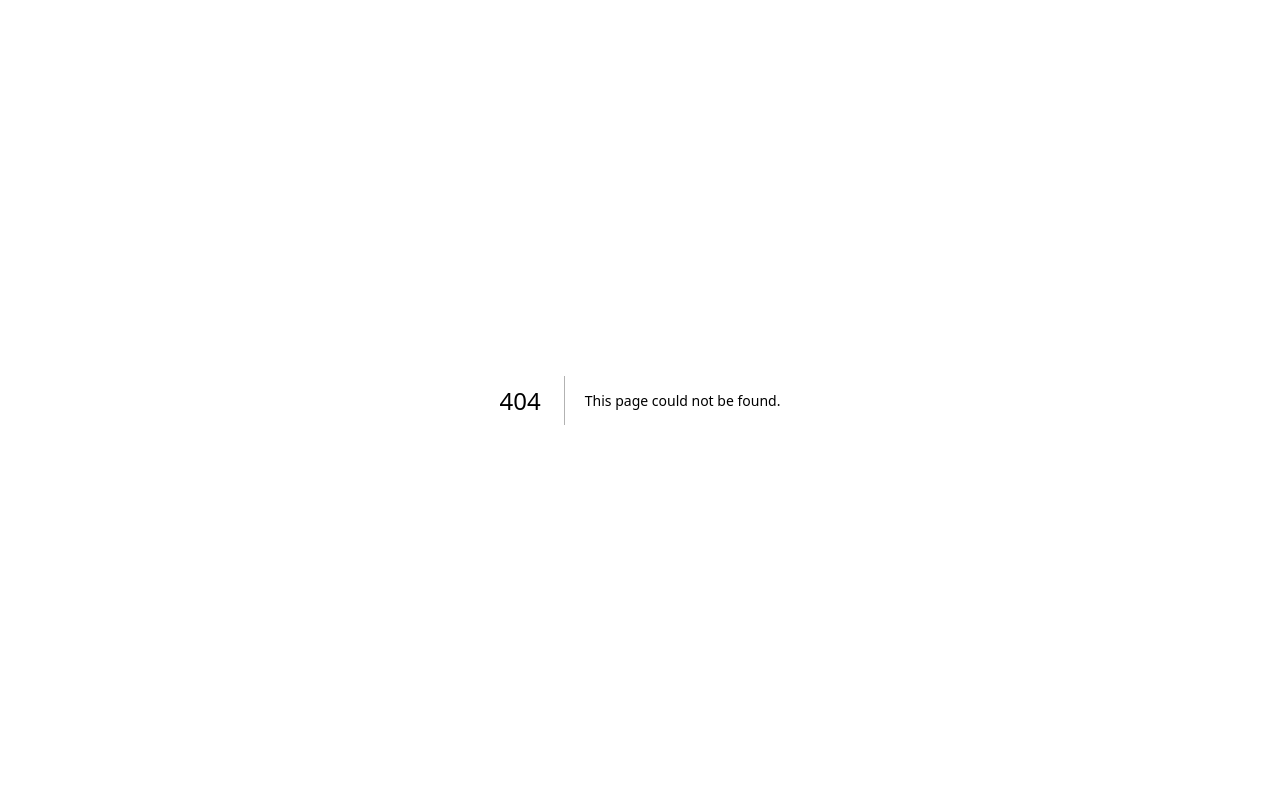
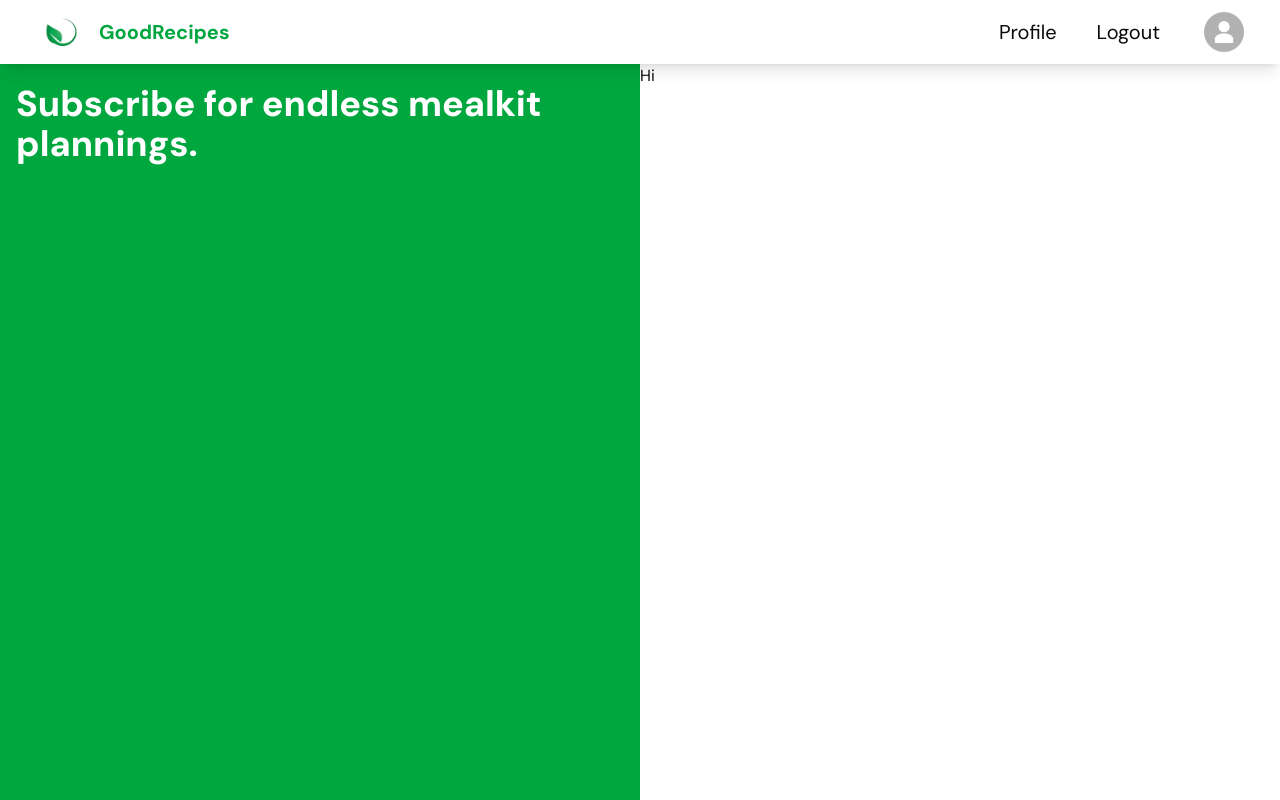
Before and after one commit to toonyvu/COMP-1682.2, a Next.js app in the folder frontend/: page /subscribe in a window 1280 px wide. Before the commit this address had no page. Built offline with nearby package versions, Linux system fonts and the light colour scheme.

Commit message:
Feature: Completed Basic Stripe Integration

```diff
--- /dev/null
+++ b/frontend/app/subscribe/layout.tsx
@@ -0,0 +1,14 @@
+import UserNavbar from "@/components/navbars/UserNavbar";
+
+export default function SubscribeLayout({
+  children,
+}: {
+  children: React.ReactNode;
+}) {
+  return (
+    <div className="min-h-screen flex flex-col">
+      <UserNavbar />
+      {children}
+    </div>
+  );
+}
--- /dev/null
+++ b/frontend/app/subscribe/page.tsx
@@ -0,0 +1,11 @@
+import SubscribeLeft from "@/components/SubscribeLeft";
+
+export default async function SubscribePage() {
+  return (
+    <div className="flex-1 flex">
+      <SubscribeLeft />
+
+      <div className="flex-1">Hi</div>
+    </div>
+  );
+}
--- /dev/null
+++ b/frontend/components/SubscribeLeft.tsx
@@ -0,0 +1,9 @@
+export default function SubscribeLeft() {
+  return (
+    <div className="flex-1 bg-green-600">
+      <h1 className="text-white text-4xl font-extrabold mt-5 ml-4">
+        Subscribe for endless mealkit plannings.
+      </h1>
+    </div>
+  );
+}
--- a/frontend/components/navbars/UserNavbar.tsx
+++ b/frontend/components/navbars/UserNavbar.tsx
@@ -11,7 +11,7 @@ import icon from "../../public/icon.png";
 import profile from "../../public/profile.png";
 export default function UserNavbar() {
   return (
-    <div className="w-full h-12 sm:h-16 bg-white flex items-center px-2 lg:px-6 sticky top-0 z-100">
+    <div className="w-full h-12 sm:h-16 bg-white flex items-center px-2 lg:px-6 sticky top-0 z-100 shadow-lg">
       <div className="flex flex-row items-center">
         <Image
           src={icon}
```
